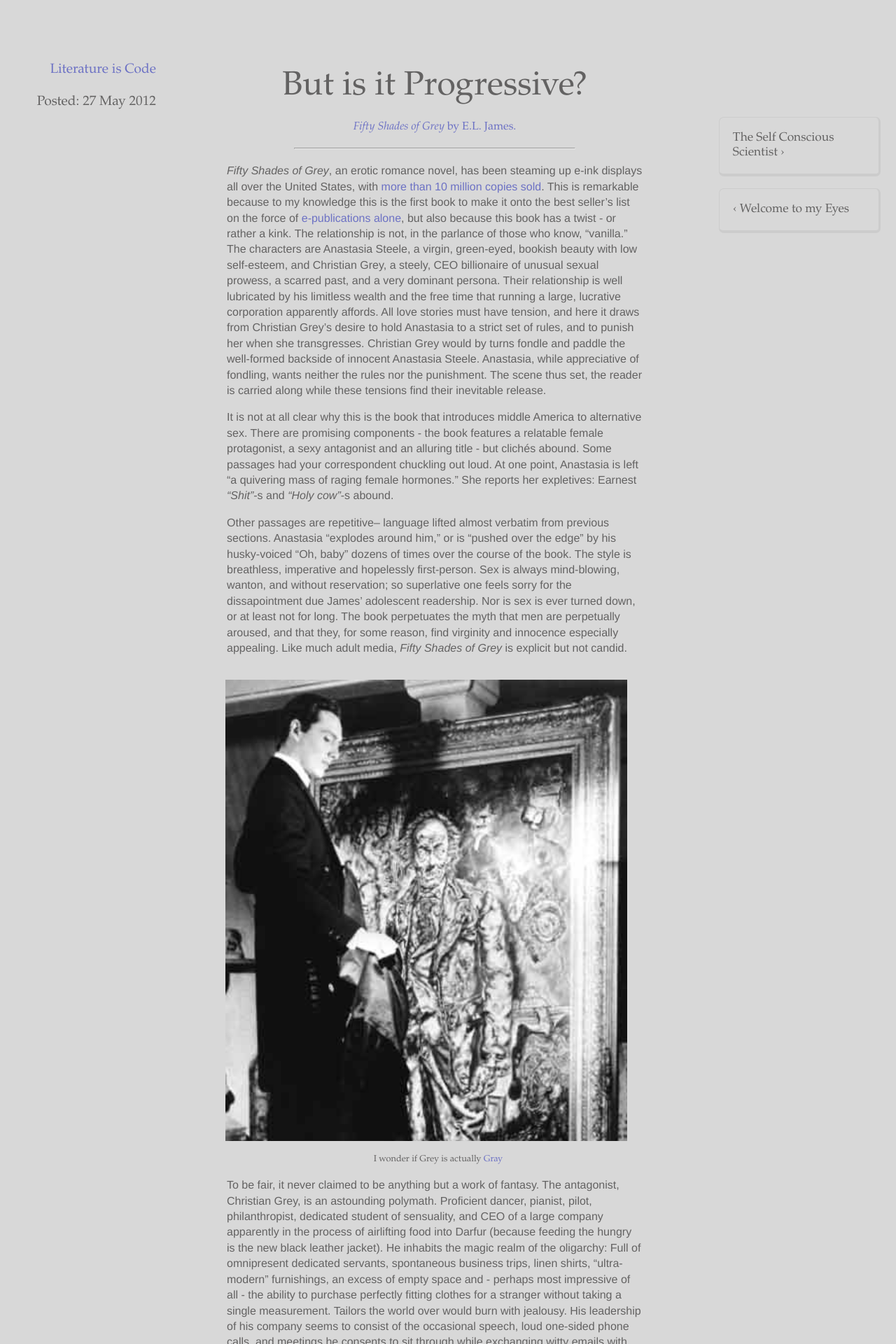
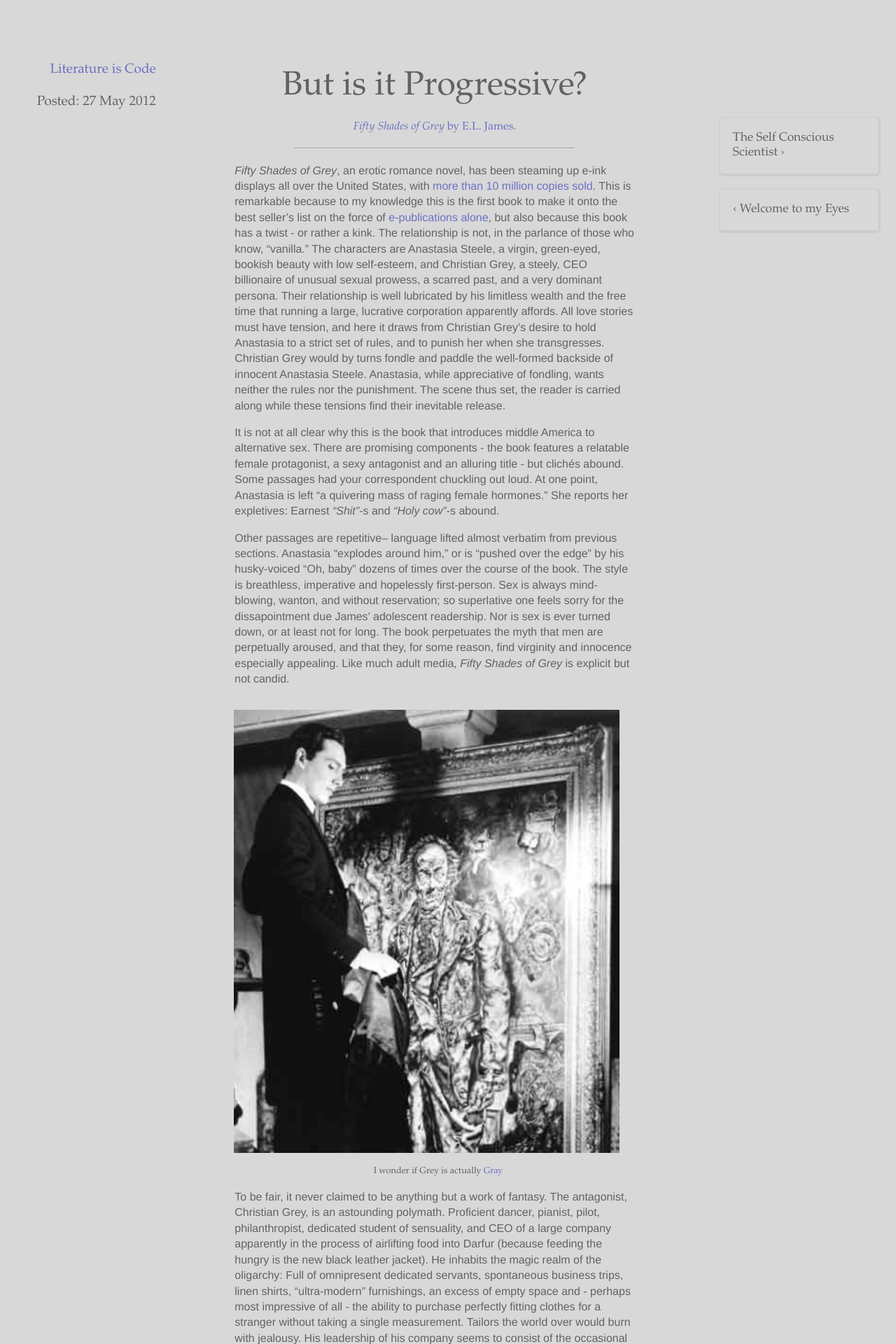
Before and after one commit to AWinterman/awinterman.github.com, a Jekyll site: the page built from _posts/2012-05-27-50-Shades-of-Conversation.md, in a window 1280 px wide. Shown: the top 1920 px of the page at 70% size. Built offline with Jekyll 4.4.1, drawn with Linux system fonts in a browser that asks for light colours; Markdown is read by kramdown in place of the engine named in the settings.

Commit message:
text width -> ~80 characters, smattering of other changes

```diff
--- a/_layouts/default.html
+++ b/_layouts/default.html
@@ -4,8 +4,7 @@
         <meta http-equiv="content-type" content="text/html; charset=utf-8" />
         <title>{{ page.title }}</title>
         <meta name="author" content="Andrew Winterman" />
-        <link rel="stylesheet" href="{{root}}/css/markdown.css" type="text/css" />
-        <link rel="stylesheet" href="{{root}}/css/native.css", type = "text/css" />
+        <link rel="stylesheet" href="{{root}}/css/style.css" type="text/css" />
 
         <!-- More google Analytics --!>
         <script type="text/javascript">
@@ -40,13 +39,17 @@
         </div>
        <div class="header right">
          {% if page.next.url %}
-            <a class="button inner" href="{{page.next.url}}" title="Previous Post: {{page.next.title}}">
+         <a class="button inner"
+             href="{{page.next.url}}"
+             title="Previous Post: {{page.next.title}}">
                      {{page.next.title}}&nbsp;&rsaquo;
             </a>
           {% endif %}
 
         {% if page.previous.url %}
-            <a class="button inner" href="{{page.previous.url}}" title="Previous Post: {{page.previous.title}}">
+        <a class="button inner"
+           href="{{page.previous.url}}"
+           title="Previous Post: {{page.previous.title}}">
                     &lsaquo;&nbsp;{{page.previous.title}}
             </a>
         {% endif %}
--- a/_layouts/landing.html
+++ b/_layouts/landing.html
@@ -4,8 +4,7 @@
         <meta http-equiv="content-type" content="text/html; charset=utf-8" />
         <title>{{ page.title }}</title>
         <meta name="author" content="Andrew Winterman" />
-        <link rel="stylesheet" href="{{root}}/css/markdown.css" type="text/css" />
-        <link rel="stylesheet" href="{{root}}/css/native.css", type = "text/css" />
+        <link rel="stylesheet" href="{{root}}/css/style.css" type="text/css" />
 
         <!-- More google Analytics --!>
         <script type="text/javascript">
--- a/css/native.css
+++ /dev/null
@@ -1,70 +0,0 @@
-.hll { background-color: #404040 }
-.c { color: #D4A017; font-style: italic } /* Comment */
-.err { color: #a61717; background-color: #e3d2d2 } /* Error */
-.g { color: #d0d0d0 } /* Generic */
-.k { color: #6ab825; font-weight: bold } /* Keyword */
-.l { color: #d0d0d0 } /* Literal */
-.n { color: #d0d0d0 } /* Name */
-.o { color: #d0d0d0 } /* Operator */
-.x { color: #d0d0d0 } /* Other */
-.p { color: #d0d0d0 } /* Punctuation */
-.cm { color: #999999; font-style: italic } /* Comment.Multiline */
-.cp { color: #cd2828; font-weight: bold } /* Comment.Preproc */
-.c1 { color: #999999; font-style: italic } /* Comment.Single */
-.cs { color: #e50808; font-weight: bold; background-color: #520000 } /* Comment.Special */
-.gd { color: #d22323 } /* Generic.Deleted */
-.ge { color: #d0d0d0; font-style: italic } /* Generic.Emph */
-.gr { color: #d22323 } /* Generic.Error */
-.gh { color: #ffffff; font-weight: bold } /* Generic.Heading */
-.gi { color: #589819 } /* Generic.Inserted */
-.go { color: #cccccc } /* Generic.Output */
-.gp { color: #aaaaaa } /* Generic.Prompt */
-.gs { color: #d0d0d0; font-weight: bold } /* Generic.Strong */
-.gu { color: #ffffff; text-decoration: underline } /* Generic.Subheading */
-.gt { color: #d22323 } /* Generic.Traceback */
-.kc { color: #6ab825; font-weight: bold } /* Keyword.Constant */
-.kd { color: #6ab825; font-weight: bold } /* Keyword.Declaration */
-.kn { color: #6ab825; font-weight: bold } /* Keyword.Namespace */
-.kp { color: #6ab825 } /* Keyword.Pseudo */
-.kr { color: #6ab825; font-weight: bold } /* Keyword.Reserved */
-.kt { color: #6ab825; font-weight: bold } /* Keyword.Type */
-.ld { color: #d0d0d0 } /* Literal.Date */
-.m { color: #3677a9 } /* Literal.Number */
-/* .s { color: #ed9d13 } /* Literal.String *//* This was too close to my titles colors */
-.s {color: #C74444}
-.na { color: #bbbbbb } /* Name.Attribute */
-.nb { color: #24909d } /* Name.Builtin */
-.nc { color: #447fcf; text-decoration: underline } /* Name.Class */
-.no { color: #40ffff } /* Name.Constant */
-.nd { color: #ffa500 } /* Name.Decorator */
-.ni { color: #d0d0d0 } /* Name.Entity */
-.ne { color: #bbbbbb } /* Name.Exception */
-.nf { color: #447fcf } /* Name.Function */
-.nl { color: #d0d0d0 } /* Name.Label */
-.nn { color: #447fcf; text-decoration: underline } /* Name.Namespace */
-.nx { color: #d0d0d0 } /* Name.Other */
-.py { color: #d0d0d0 } /* Name.Property */
-.nt { color: #6ab825; font-weight: bold } /* Name.Tag */
-.nv { color: #40ffff } /* Name.Variable */
-.ow { color: #6ab825; font-weight: bold } /* Operator.Word */
-.w { color: #666666 } /* Text.Whitespace */
-.mf { color: #3677a9 } /* Literal.Number.Float */
-.mh { color: #3677a9 } /* Literal.Number.Hex */
-.mi { color: #3677a9 } /* Literal.Number.Integer */
-.mo { color: #3677a9 } /* Literal.Number.Oct */
-.sb { color: #ed9d13 } /* Literal.String.Backtick */
-.sc { color: #ed9d13 } /* Literal.String.Char */
-.sd { color: #ed9d13 } /* Literal.String.Doc */
-.s2 { color: #ed9d13 } /* Literal.String.Double */
-.se { color: #ed9d13 } /* Literal.String.Escape */
-.sh { color: #ed9d13 } /* Literal.String.Heredoc */
-.si { color: #ed9d13 } /* Literal.String.Interpol */
-.sx { color: #ffa500 } /* Literal.String.Other */
-.sr { color: #ed9d13 } /* Literal.String.Regex */
-.s1 { color: #ed9d13 } /* Literal.String.Single */
-.ss { color: #ed9d13 } /* Literal.String.Symbol */
-.bp { color: #24909d } /* Name.Builtin.Pseudo */
-.vc { color: #40ffff } /* Name.Variable.Class */
-.vg { color: #40ffff } /* Name.Variable.Global */
-.vi { color: #40ffff } /* Name.Variable.Instance */
-.il { color: #3677a9 } /* Literal.Number.Integer.Long */
--- a/css/markdown.css
+++ b/css/style.css
@@ -1,5 +1,4 @@
 body{
-
     background: rgb(216, 216, 216);
     font-family: "Palatino Linotype","Book Antiqua",Palatino,FreeSerif,serif;
     height: 100%;
@@ -10,7 +9,7 @@ body{
 .inner {
     background: rgb(216, 216, 216);
     margin: 5% auto 1% auto;
-    width: 50%;
+    max-width: 38em;
     overflow: hidden;
 }
 
@@ -77,6 +76,7 @@ a {
     vertical-align: baseline;
     text-decoration: none;
 }
+
 a:hover {
     text-decoration: underline;
 }
```
Also changed, not shown: _posts/2012-05-26-Hello-World.md (+1 -1 lines), 1 other file.
